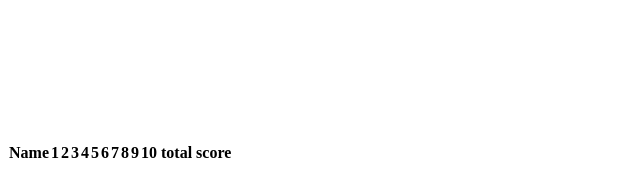
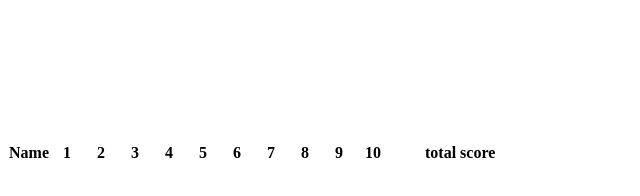
Before and after one commit to lwassermann/bowling, a plain HTML site: page index.html in a window 1280 px wide. Shown: the whole page, without its empty margins (0-640 px from the left). Drawn offline with Linux system fonts and the light colour scheme.

Commit message:
comments & styling

```diff
--- a/bowling.css
+++ b/bowling.css
@@ -0,0 +1,3 @@
+th {
+	min-width: 2em;
+}
--- a/index.html
+++ b/index.html
@@ -6,6 +6,7 @@
   <body>
     <script src="lib.js"></script>
     <script src="bowling.js"></script>
+    <script src="test.js"></script>
     <scoring id="scoring"></scoring>
     <canvas id="canvas" touch-action="none" tabindex="0"></canvas>
     <script>
--- a/lib.js
+++ b/lib.js
@@ -1,4 +1,5 @@
-// Library function for code structuring
+// Library functions for code structuring & language extensions
+
 // copies all properties from the second argument into the first argument, including getters and setters
 Object.extend = Object.extend || function (destination, source) {
   for (var property in source) {
```
